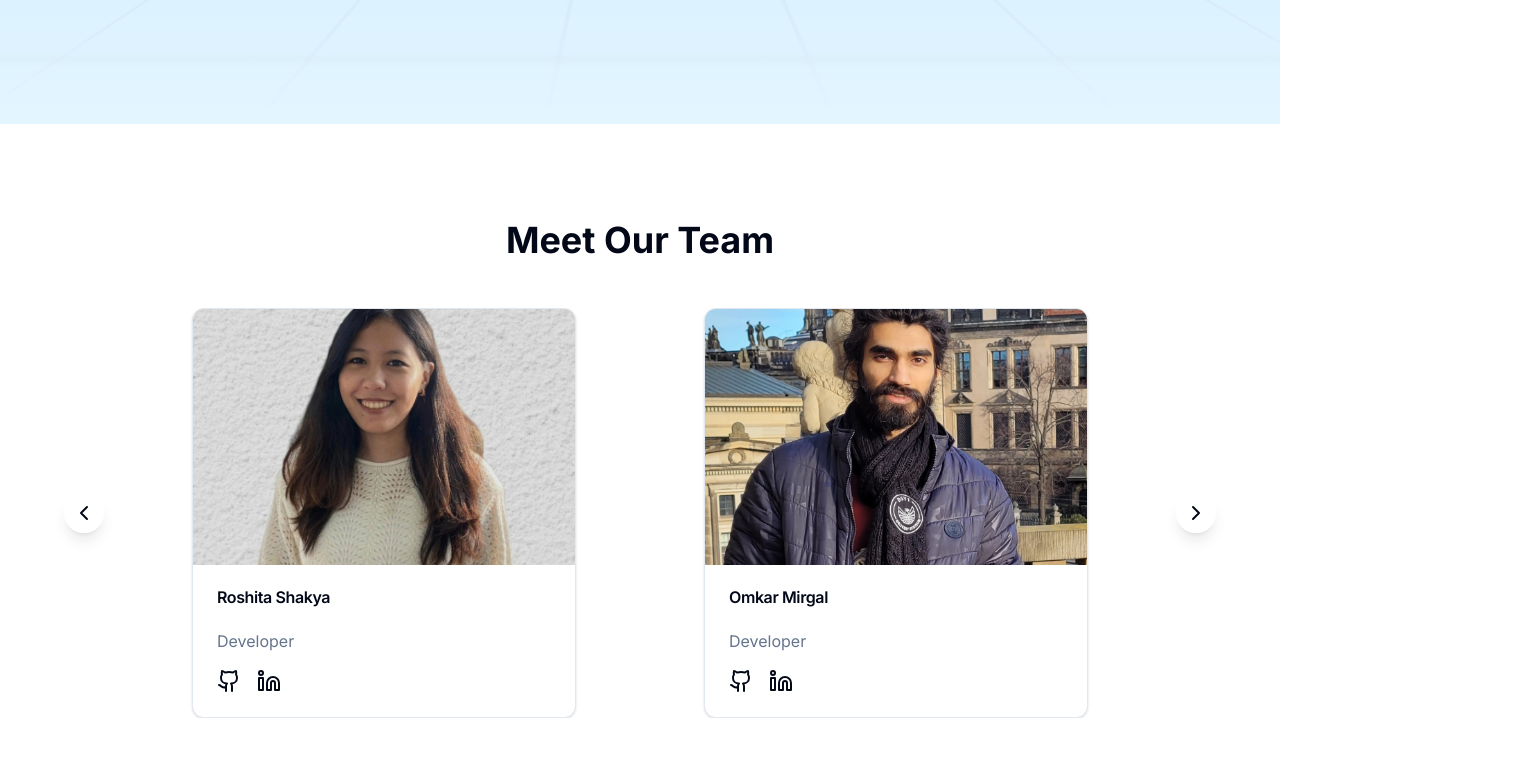
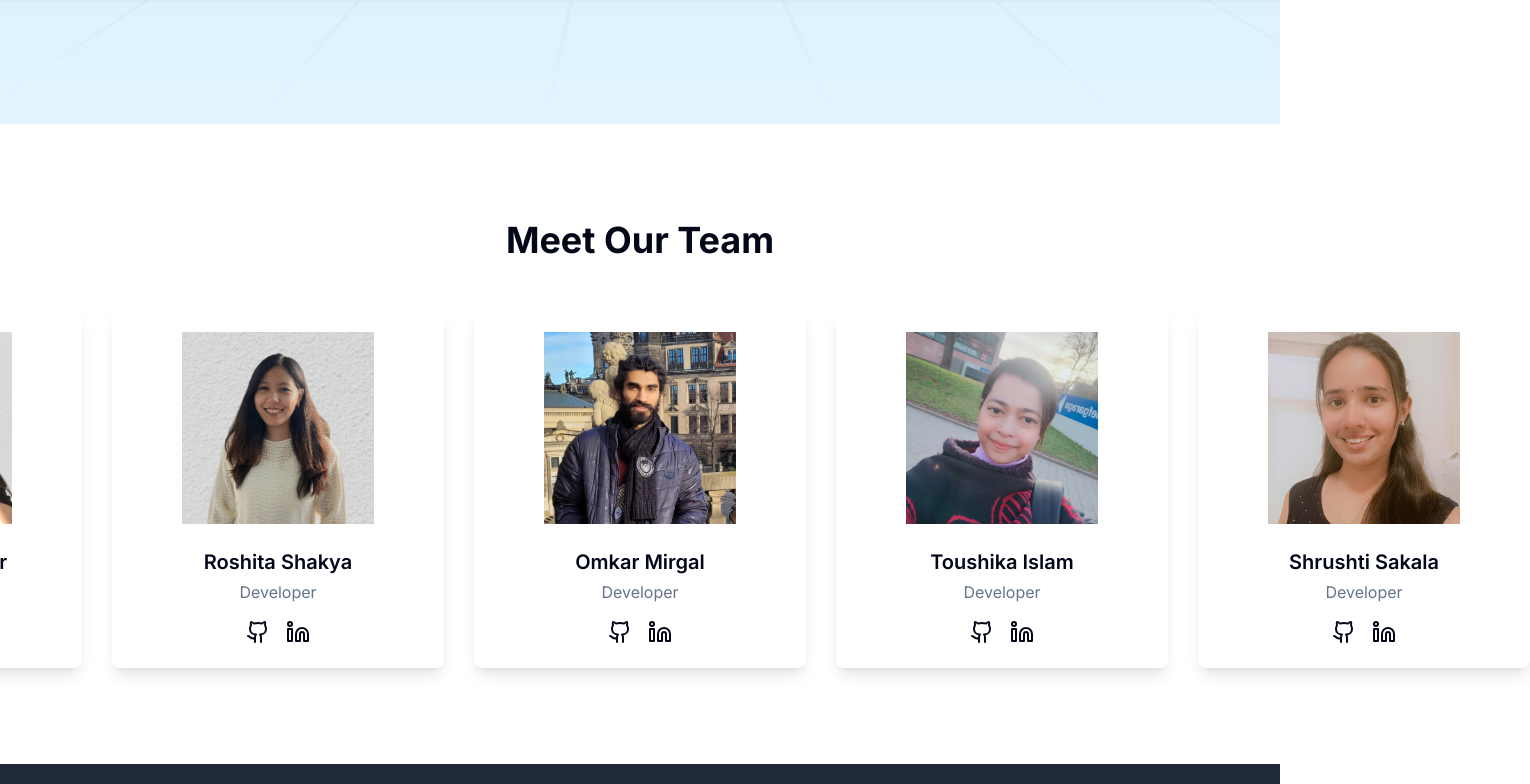
Before and after one commit to visionarc-chemnitz/v_arc, a Next.js app: page / in a window 1280 px wide. Shown: the part 660-1444 px from the top of the page, 1530 px wide, since content can reach past the window. Built offline with nearby package versions, Linux system fonts and the light colour scheme.

Commit message:
Swiper added #4

```diff
--- a/components/pages/landing-page.tsx
+++ b/components/pages/landing-page.tsx
@@ -2,33 +2,22 @@
 
 import { useState, useEffect } from 'react'
 
-import Hero from '../sections/Hero'
-import Team from '../sections/Team'
-import Features from '../sections/Features'
-import Solutions from '../sections/Solutions'
-import Testimonials from '../sections/Testimonials'
-import ProgressStepper from '../sections/ProgressStepper'
+import Hero from '@/components/sections/Hero'
+import Team from '@/components/sections/Team'
+import Features from '@/components/sections/Features'
+import Solutions from '@/components/sections/Solutions'
+import Testimonials from '@/components/sections/Testimonials'
+import ProgressStepper from '@/components/sections/ProgressStepper'
+import { Team_swiper } from '@/components/sections/Team_swiper'
 
 export function LandingPageComponent() {
-  const [windowWidth, setWindowWidth] = useState(0)
-
-  useEffect(() => {
-    setWindowWidth(window.innerWidth)
-
-    const handleResize = () => {
-      setWindowWidth(window.innerWidth)
-    }
-    window.addEventListener('resize', handleResize)
-
-    return () => window.removeEventListener('resize', handleResize)
-  }, [])
-
   return (
     <>
       <Hero />
       {/* <Solutions /> */}
       {/* <Features /> */}
-      <Team windowWidth={windowWidth} />
+      {/* <Team windowWidth={windowWidth} /> */}
+      <Team_swiper />
       {/* <ProgressStepper />
       <Testimonials /> */}
     </>
--- /dev/null
+++ b/components/sections/Team_swiper.tsx
@@ -0,0 +1,97 @@
+import React from 'react'
+import { SwiperSlide, Swiper } from 'swiper/react'
+import Image from 'next/image'
+import Link from 'next/link'
+import { Github, Linkedin } from 'lucide-react'
+import { Pagination, Autoplay, FreeMode } from 'swiper/modules'
+import 'swiper/css'
+import 'swiper/css/pagination'
+import 'swiper/css/autoplay'
+import 'swiper/css/free-mode'
+
+const teamMembers = [
+    { name: "Eshwari Kangutkar", role: "Developer", image: "/assets/img/team/eshwari.png", github: "https://github.com/EshwariK", linkedin: "https://www.linkedin.com/in/eshwari-kangutkar" },
+    { name: "Roshita Shakya", role: "Developer", image: "/assets/img/team/roshita.jpg", github: "https://github.com/roshita02", linkedin: "https://www.linkedin.com/in/roshitashk/" },
+    { name: "Omkar Mirgal", role: "Developer", image: "/assets/img/team/omkar.jpeg", github: "https://github.com/OmkarMirgal", linkedin: "https://www.linkedin.com/in/omkar-mirgal-19a959227/" },
+    { name: "Toushika Islam", role: "Developer", image: "/assets/img/team/toushika.jpeg", github: "https://github.com/Toushika", linkedin: "https://www.linkedin.com/in/toushika-islam-38a7323b/" },
+    { name: "Shrushti Sakala", role: "Developer", image: "/assets/img/team/shrushti.jpeg", github: "https://github.com/ShrushtiSakala/", linkedin: "https://www.linkedin.com/in/shrushtisakala" },
+]
+
+export const Team_swiper = () => {
+  return (
+    <section id="team" className="py-8 xs:py-12 md:py-16 lg:py-24 bg-background">
+      <div className="container">
+        <h2 className="text-xl xs:text-2xl sm:text-3xl md:text-4xl font-bold text-center mb-6 xs:mb-8 md:mb-12 text-foreground">
+          Meet Our Team
+        </h2>
+        <div className="relative px-4 sm:px-6 lg:px-8">
+          <Swiper
+            modules={[Autoplay, FreeMode]}
+            spaceBetween={30}
+            slidesPerView={1}
+            breakpoints={{
+              640: { slidesPerView: 2 },
+              1024: { slidesPerView: 3 },
+            }}
+            autoplay={{
+              delay: 3000,
+              disableOnInteraction: false,
+              pauseOnMouseEnter: true,
+            }}
+            freeMode={{
+              enabled: true,
+              momentum: true,
+              momentumRatio: 1,
+              momentumBounce: true,
+              momentumBounceRatio: 1,
+              sticky: true,
+            }}
+            grabCursor={true}
+            loop={true}
+            className="team-swiper !overflow-visible"
+          >
+            {teamMembers.map((member, index) => (
+              <SwiperSlide key={index} className="!h-auto">
+                <div className="bg-card rounded-lg p-6 shadow-lg h-full">
+                  <div className="flex flex-col items-center text-center">
+                    <div className="relative w-40 h-40 md:w-48 md:h-48 mb-6 squircle-mask">
+                      <Image
+                        src={member.image}
+                        alt={member.name}
+                        fill
+                        className="object-cover"
+                        sizes="(max-width: 768px) 160px, 192px"
+                        priority
+                      />
+                    </div>
+                    <h3 className="text-xl font-semibold">{member.name}</h3>
+                    <p className="text-muted-foreground mt-1">{member.role}</p>
+
+                    <div className="mt-4 flex gap-4">
+                      <Link
+                        href={member.github}
+                        target="_blank"
+                        rel="noopener noreferrer"
+                        className="hover:scale-110 transition-transform duration-200"
+                      >
+                        <Github className="h-6 w-6 text-foreground hover:text-primary transition-colors" />
+                      </Link>
+                      <Link
+                        href={member.linkedin}
+                        target="_blank"
+                        rel="noopener noreferrer"
+                        className="hover:scale-110 transition-transform duration-200"
+                      >
+                        <Linkedin className="h-6 w-6 text-foreground hover:text-primary transition-colors" />
+                      </Link>
+                    </div>
+                  </div>
+                </div>
+              </SwiperSlide>
+            ))}
+          </Swiper>
+        </div>
+      </div>
+    </section>
+  )
+}
```
Also changed, not shown: package.json (+6 -5 lines), 1 other file (tests, documents, lock files or other folders).
